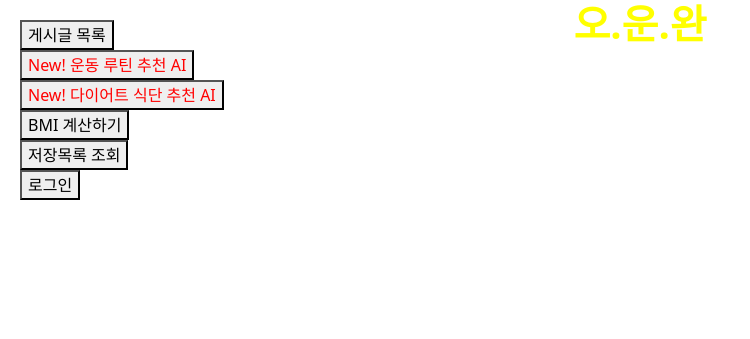
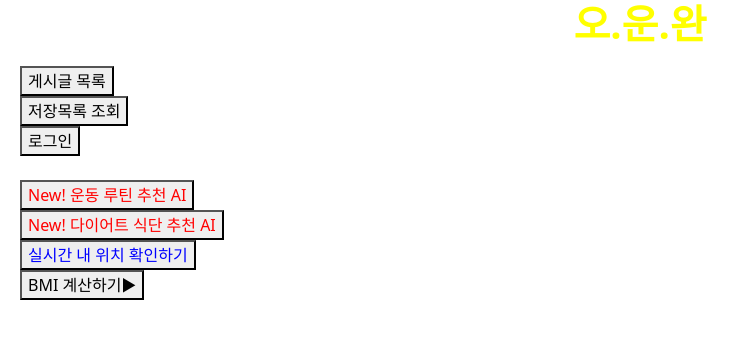
Before and after one commit to DarkestTiger/Final_Django, a Django app: page /articles/list/template/ in a window 1280 px wide. Shown: the top 339 px of the page, without its empty margins (0-750 px from the left). Run offline with Django 4.2, Linux system fonts and the light colour scheme; data that the repository does not hold is empty; parts of the project's set-up code (start-up, migrations or seed data) failed here and were passed over.

Commit message:
articles:map_view 연동

```diff
--- a/articles/templates/articles/article_list.html
+++ b/articles/templates/articles/article_list.html
@@ -81,16 +81,13 @@
 </div>
 
 <div id="main-container">
-    <div id="recommend-container" style="position: absolute; right: 20px; bottom: 600px;">
+    <div id="recommend-container" style="position: absolute; right: 20px; bottom: 500px;">
         {% if request.user.is_authenticated %}
         [프로필 추천]
         {% endif %}
     </div>
-    <div id="list-container" style="position: absolute; left: 20px; bottom: 600px;">
+    <div id="list-container" style="position: absolute; left: 20px; bottom: 500px;">
         <a class="nav-link" href="{% url 'articles:list-template'%}"><button>게시글 목록</button></a>
-        <a class="nav-link" href="{% url 'articles:routine-gpt-template'%}"><button style="color: red">New! 운동 루틴 추천 AI</button></a>
-        <a class="nav-link" href="{% url 'articles:diet-gpt-template'%}"><button style="color: red">New! 다이어트 식단 추천 AI</button></a>
-        <a class="nav-link" href="https://search.naver.com/search.naver?where=nexearch&sm=tab_etc&qvt=0&query=%EB%B9%84%EB%A7%8C%EB%8F%84%EA%B3%84%EC%82%B0" target="_blank"><button>BMI 계산하기</button></a>
         <a class="nav-link" href="{% url 'articles:saved-list-template'%}"><button>저장목록 조회</button></a>
         {% if request.user.is_authenticated %}
             <a class="nav-link" href="{% url 'articles:create-template' %}"><button>글 작성</button></a>
@@ -98,6 +95,11 @@
         {% else %}
             <a class="nav-link" href="{% url 'accounts:login' %}"><button>로그인</button></a>
         {% endif %}
+        <br>
+        <a class="nav-link" href="{% url 'articles:routine-gpt-template'%}"><button style="color: red">New! 운동 루틴 추천 AI</button></a>
+        <a class="nav-link" href="{% url 'articles:diet-gpt-template'%}"><button style="color: red">New! 다이어트 식단 추천 AI</button></a>
+        <a class="nav-link" href="{% url 'accounts:map_view' %}"><button style="color: blue">실시간 내 위치 확인하기</button></a>
+        <a class="nav-link" href="https://search.naver.com/search.naver?where=nexearch&sm=tab_etc&qvt=0&query=%EB%B9%84%EB%A7%8C%EB%8F%84%EA%B3%84%EC%82%B0" target="_blank"><button>BMI 계산하기▶</button></a>
     </div>
 </div>
 
```
Also changed, not shown: templates/map_views.html (+9 -3 lines).
